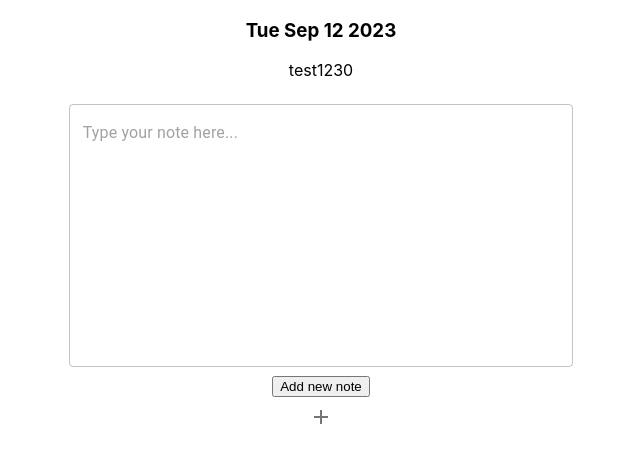
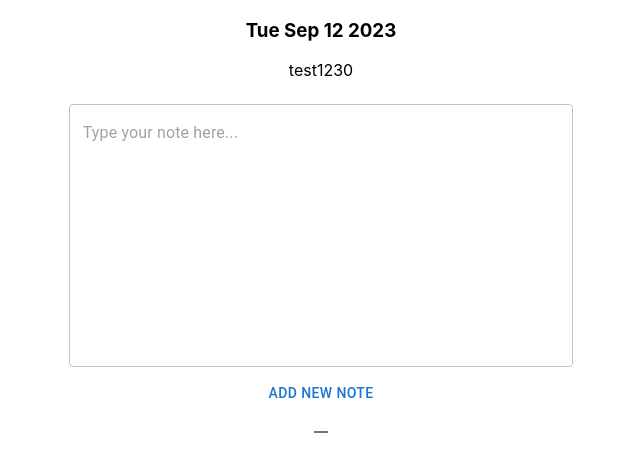
Before and after one commit to kpatterson395/insiten_project_1, a React (Create React App) app: page / in a window 1280 px wide. Both pictures are taken after a click on the button 640 px from the left and 116 px from the top of the page. Shown: the top 472 px of the page, without its empty margins (319-959 px from the left). Built offline with nearby package versions, Linux system fonts and the light colour scheme.

Commit message:
add styling to controls

```diff
--- a/src/AddNoteForm.tsx
+++ b/src/AddNoteForm.tsx
@@ -1,6 +1,7 @@
 import * as React from 'react';
 import Box from '@mui/material/Box';
 import TextField from '@mui/material/TextField';
+import Button from '@mui/material/Button';
 
 export default function AddNoteForm() {
   return (
@@ -20,7 +21,7 @@ export default function AddNoteForm() {
           placeholder="Type your note here..."
         />
       </div>
-      <button>Add new note</button>
+      <Button variant="text">Add new note</Button>
     </Box>
   );
 }
--- a/src/Controls.tsx
+++ b/src/Controls.tsx
@@ -4,6 +4,7 @@ import AddIcon from '@mui/icons-material/Add';
 import {NoteInterface} from "./App"
 import AddNoteForm from './AddNoteForm';
 import { useState } from "react";
+import RemoveIcon from '@mui/icons-material/Remove';
 
 export interface IAppProps {
 
@@ -20,7 +21,7 @@ export default function Controls ({addNote}: IAppProps) {
         )}
         <div>
           <IconButton onClick={() => setShowAddForm(!showAddForm)}>
-            <AddIcon />
+           {showAddForm ? <RemoveIcon /> : <AddIcon /> }
           </IconButton>
         </div>
 
```
Also changed, not shown: src/logo.svg (deleted).
